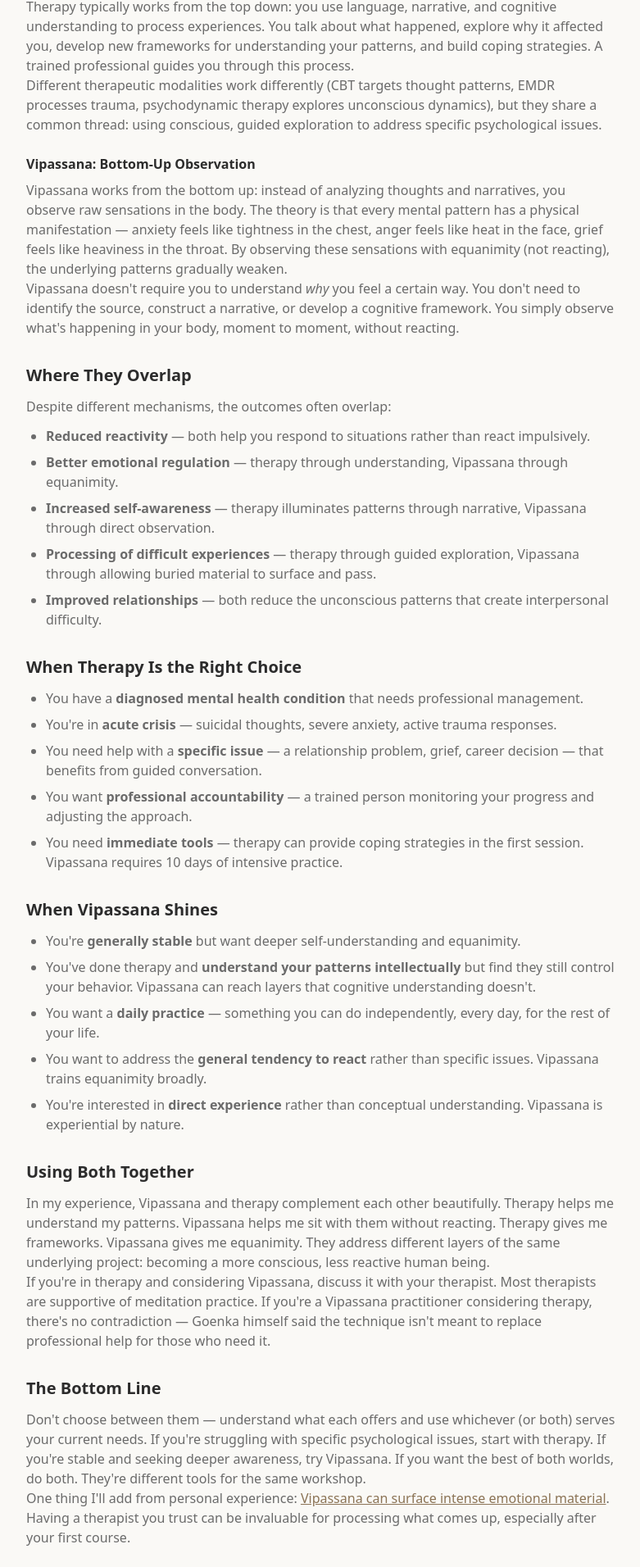
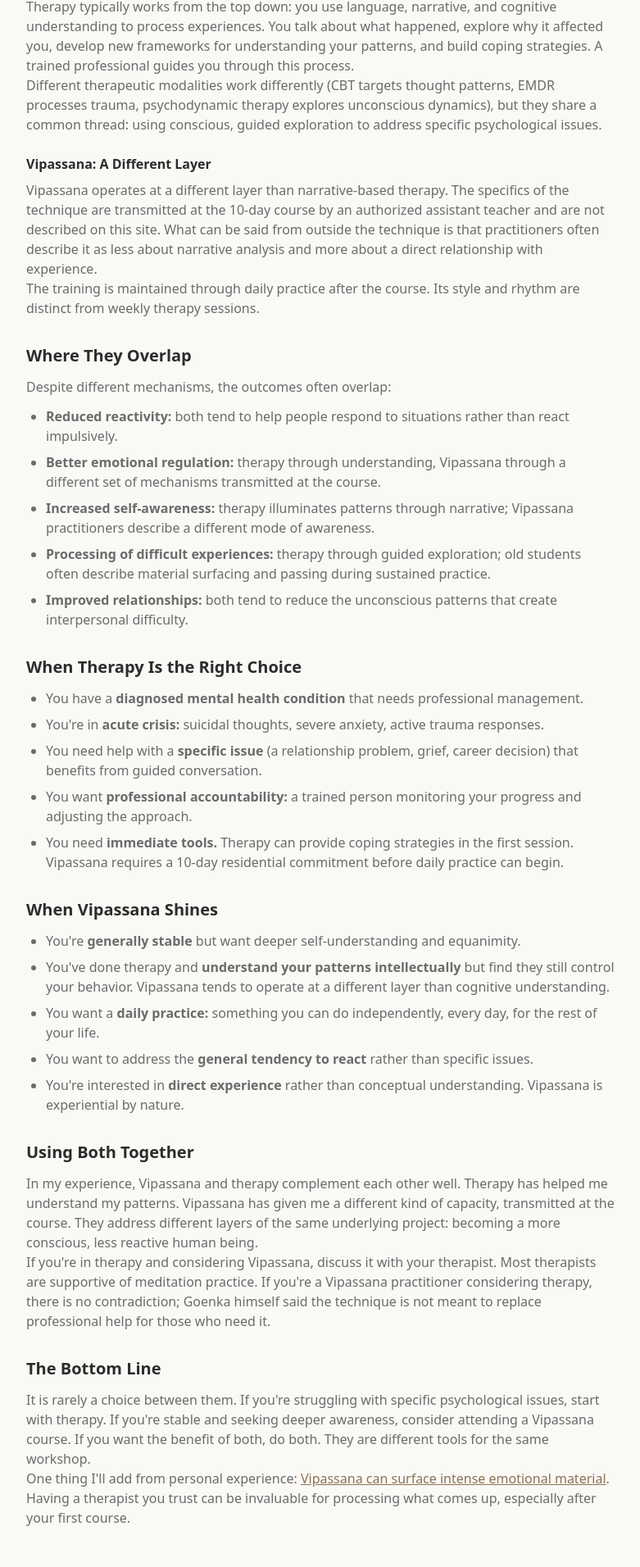
Before and after one commit to m13v/vipassana-cool, a Next.js app: page /faq/vipassana-vs-therapy in a window 1280 px wide. Shown: the part 879-2791 px from the top of the page at 82% size, without its empty margins (248-1029 px from the left). Built offline with nearby package versions, Linux system fonts and the light colour scheme.

Commit message:
Update therapy FAQ to remove technique specifics and fix punctuation

```diff
--- a/src/app/faq/vipassana-vs-therapy/page.tsx
+++ b/src/app/faq/vipassana-vs-therapy/page.tsx
@@ -3,7 +3,7 @@ import { FaqDetailPage } from "@/components/faq-detail-page";
 import Link from "next/link";
 
 export const metadata: Metadata = {
-  title: "Vipassana vs Therapy — How They Compare and When to Choose Which",
+  title: "Vipassana vs Therapy: How They Compare and When to Choose Which",
   description:
     "Comparing Vipassana meditation and psychotherapy: different approaches, overlapping benefits, when each is appropriate, and how they can complement each other.",
   alternates: { canonical: "https://vipassana.cool/faq/vipassana-vs-therapy" },
@@ -14,12 +14,12 @@ export default function VipassanaVsTherapyPage() {
     <FaqDetailPage
       pageId="faq-vipassana-vs-therapy"
       title="Vipassana vs Therapy"
-      description="How Vipassana meditation and psychotherapy compare — different mechanisms, overlapping benefits, and when each is the right choice."
+      description="How Vipassana meditation and psychotherapy compare: different mechanisms, overlapping benefits, and when each is the right choice."
       schemaFaqs={[
         {
           question: "Is Vipassana a replacement for therapy?",
           answer:
-            "No. Vipassana and therapy work through different mechanisms and serve different purposes. Vipassana develops equanimity and awareness through direct observation of sensations. Therapy provides professional guidance for processing specific psychological issues. They complement each other well, but neither replaces the other.",
+            "No. Vipassana and therapy work through different mechanisms and serve different purposes. Vipassana is a long-term training transmitted at a 10-day residential course and maintained through daily practice afterward. Therapy provides professional guidance for processing specific psychological issues. They complement each other well, but neither replaces the other.",
         },
         {
           question: "Can Vipassana help with mental health?",
@@ -41,14 +41,14 @@ export default function VipassanaVsTherapyPage() {
       <div className="mb-8 rounded-lg border border-accent/20 bg-accent/5 p-4">
         <p className="text-sm font-medium text-accent mb-1">TL;DR</p>
         <p className="text-sm text-muted">
-          Vipassana and therapy are not alternatives — they work through different mechanisms and complement each other well. Therapy provides professional guidance for processing specific psychological issues through dialogue. Vipassana develops equanimity and self-awareness through direct observation of bodily sensations in silence. For diagnosed mental health conditions, therapy should be the primary approach. For deeper self-understanding and reduced reactivity, Vipassana goes where talk therapy often cannot. If you have active mental health concerns, start with therapy first and consider Vipassana once you are stable.
+          Vipassana and therapy are not alternatives; they work through different mechanisms and complement each other well. Therapy provides professional guidance for processing specific psychological issues through dialogue. Vipassana is a long-term training received at a 10-day residential course and carried forward through daily practice. For diagnosed mental health conditions, therapy should be the primary approach. For deeper self-understanding and reduced reactivity, Vipassana operates at a different layer than talk therapy. If you have active mental health concerns, start with therapy first and consider Vipassana once you are stable.
         </p>
       </div>
 
       <section>
         <h2 className="mb-3 text-xl font-bold text-foreground">They&apos;re Not the Same Thing</h2>
         <p>
-          People sometimes frame Vipassana and therapy as alternatives — should I meditate or see a therapist? This is like asking whether you should exercise or eat well. They&apos;re different practices that address overlapping but distinct aspects of wellbeing. Understanding how they differ helps you know when to use which.
+          People sometimes frame Vipassana and therapy as alternatives: should I meditate or see a therapist? This is like asking whether you should exercise or eat well. They are different practices that address overlapping but distinct aspects of wellbeing. Understanding how they differ helps you know when to use which.
         </p>
       </section>
 
@@ -63,12 +63,12 @@ export default function VipassanaVsTherapyPage() {
           Different therapeutic modalities work differently (CBT targets thought patterns, EMDR processes trauma, psychodynamic therapy explores unconscious dynamics), but they share a common thread: using conscious, guided exploration to address specific psychological issues.
         </p>
 
-        <h3 className="mb-2 mt-6 font-semibold text-foreground">Vipassana: Bottom-Up Observation</h3>
+        <h3 className="mb-2 mt-6 font-semibold text-foreground">Vipassana: A Different Layer</h3>
         <p>
-          Vipassana works from the bottom up: instead of analyzing thoughts and narratives, you observe raw sensations in the body. The theory is that every mental pattern has a physical manifestation — anxiety feels like tightness in the chest, anger feels like heat in the face, grief feels like heaviness in the throat. By observing these sensations with equanimity (not reacting), the underlying patterns gradually weaken.
+          Vipassana operates at a different layer than narrative-based therapy. The specifics of the technique are transmitted at the 10-day course by an authorized assistant teacher and are not described on this site. What can be said from outside the technique is that practitioners often describe it as less about narrative analysis and more about a direct relationship with experience.
         </p>
         <p>
-          Vipassana doesn&apos;t require you to understand <em>why</em> you feel a certain way. You don&apos;t need to identify the source, construct a narrative, or develop a cognitive framework. You simply observe what&apos;s happening in your body, moment to moment, without reacting.
+          The training is maintained through daily practice after the course. Its style and rhythm are distinct from weekly therapy sessions.
         </p>
       </section>
 
@@ -78,11 +78,11 @@ export default function VipassanaVsTherapyPage() {
           Despite different mechanisms, the outcomes often overlap:
         </p>
         <ul className="mt-3 list-disc space-y-2 pl-6">
-          <li><strong>Reduced reactivity</strong> — both help you respond to situations rather than react impulsively.</li>
-          <li><strong>Better emotional regulation</strong> — therapy through understanding, Vipassana through equanimity.</li>
-          <li><strong>Increased self-awareness</strong> — therapy illuminates patterns through narrative, Vipassana through direct observation.</li>
-          <li><strong>Processing of difficult experiences</strong> — therapy through guided exploration, Vipassana through allowing buried material to surface and pass.</li>
-          <li><strong>Improved relationships</strong> — both reduce the unconscious patterns that create interpersonal difficulty.</li>
+          <li><strong>Reduced reactivity:</strong> both tend to help people respond to situations rather than react impulsively.</li>
+          <li><strong>Better emotional regulation:</strong> therapy through understanding, Vipassana through a different set of mechanisms transmitted at the course.</li>
+          <li><strong>Increased self-awareness:</strong> therapy illuminates patterns through narrative; Vipassana practitioners describe a different mode of awareness.</li>
+          <li><strong>Processing of difficult experiences:</strong> therapy through guided exploration; old students often describe material surfacing and passing during sustained practice.</li>
+          <li><strong>Improved relationships:</strong> both tend to reduce the unconscious patterns that create interpersonal difficulty.</li>
         </ul>
       </section>
 
@@ -90,10 +90,10 @@ export default function VipassanaVsTherapyPage() {
         <h2 className="mb-3 text-xl font-bold text-foreground">When Therapy Is the Right Choice</h2>
         <ul className="mt-3 list-disc space-y-2 pl-6">
           <li>You have a <strong>diagnosed mental health condition</strong> that needs professional management.</li>
-          <li>You&apos;re in <strong>acute crisis</strong> — suicidal thoughts, severe anxiety, active trauma responses.</li>
-          <li>You need help with a <strong>specific issue</strong> — a relationship problem, grief, career decision — that benefits from guided conversation.</li>
-          <li>You want <strong>professional accountability</strong> — a trained person monitoring your progress and adjusting the approach.</li>
-          <li>You need <strong>immediate tools</strong> — therapy can provide coping strategies in the first session. Vipassana requires 10 days of intensive practice.</li>
+          <li>You&apos;re in <strong>acute crisis:</strong> suicidal thoughts, severe anxiety, active trauma responses.</li>
+          <li>You need help with a <strong>specific issue</strong> (a relationship problem, grief, career decision) that benefits from guided conversation.</li>
+          <li>You want <strong>professional accountability:</strong> a trained person monitoring your progress and adjusting the approach.</li>
+          <li>You need <strong>immediate tools.</strong> Therapy can provide coping strategies in the first session. Vipassana requires a 10-day residential commitment before daily practice can begin.</li>
         </ul>
       </section>
 
@@ -101,9 +101,9 @@ export default function VipassanaVsTherapyPage() {
         <h2 className="mb-3 text-xl font-bold text-foreground">When Vipassana Shines</h2>
         <ul className="mt-3 list-disc space-y-2 pl-6">
           <li>You&apos;re <strong>generally stable</strong> but want deeper self-understanding and equanimity.</li>
-          <li>You&apos;ve done therapy and <strong>understand your patterns intellectually</strong> but find they still control your behavior. Vipassana can reach layers that cognitive understanding doesn&apos;t.</li>
-          <li>You want a <strong>daily practice</strong> — something you can do independently, every day, for the rest of your life.</li>
-          <li>You want to address the <strong>general tendency to react</strong> rather than specific issues. Vipassana trains equanimity broadly.</li>
+          <li>You&apos;ve done therapy and <strong>understand your patterns intellectually</strong> but find they still control your behavior. Vipassana tends to operate at a different layer than cognitive understanding.</li>
+          <li>You want a <strong>daily practice:</strong> something you can do independently, every day, for the rest of your life.</li>
+          <li>You want to address the <strong>general tendency to react</strong> rather than specific issues.</li>
           <li>You&apos;re interested in <strong>direct experience</strong> rather than conceptual understanding. Vipassana is experiential by nature.</li>
         </ul>
       </section>
@@ -111,17 +111,17 @@ export default function VipassanaVsTherapyPage() {
       <section>
         <h2 className="mb-3 text-xl font-bold text-foreground">Using Both Together</h2>
         <p>
-          In my experience, Vipassana and therapy complement each other beautifully. Therapy helps me understand my patterns. Vipassana helps me sit with them without reacting. Therapy gives me frameworks. Vipassana gives me equanimity. They address different layers of the same underlying project: becoming a more conscious, less reactive human being.
+          In my experience, Vipassana and therapy complement each other well. Therapy has helped me understand my patterns. Vipassana has given me a different kind of capacity, transmitted at the course. They address different layers of the same underlying project: becoming a more conscious, less reactive human being.
         </p>
         <p>
-          If you&apos;re in therapy and considering Vipassana, discuss it with your therapist. Most therapists are supportive of meditation practice. If you&apos;re a Vipassana practitioner considering therapy, there&apos;s no contradiction — Goenka himself said the technique isn&apos;t meant to replace professional help for those who need it.
+          If you&apos;re in therapy and considering Vipassana, discuss it with your therapist. Most therapists are supportive of meditation practice. If you&apos;re a Vipassana practitioner considering therapy, there is no contradiction; Goenka himself said the technique is not meant to replace professional help for those who need it.
         </p>
       </section>
 
       <section>
         <h2 className="mb-3 text-xl font-bold text-foreground">The Bottom Line</h2>
         <p>
-          Don&apos;t choose between them — understand what each offers and use whichever (or both) serves your current needs. If you&apos;re struggling with specific psychological issues, start with therapy. If you&apos;re stable and seeking deeper awareness, try Vipassana. If you want the best of both worlds, do both. They&apos;re different tools for the same workshop.
+          It is rarely a choice between them. If you&apos;re struggling with specific psychological issues, start with therapy. If you&apos;re stable and seeking deeper awareness, consider attending a Vipassana course. If you want the benefit of both, do both. They are different tools for the same workshop.
         </p>
         <p>
           One thing I&apos;ll add from personal experience: <Link href="/faq/is-vipassana-safe" className="text-accent underline hover:text-foreground">Vipassana can surface intense emotional material</Link>. Having a therapist you trust can be invaluable for processing what comes up, especially after your first course.
```
